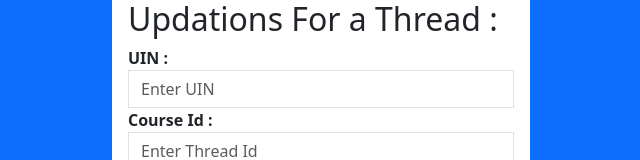
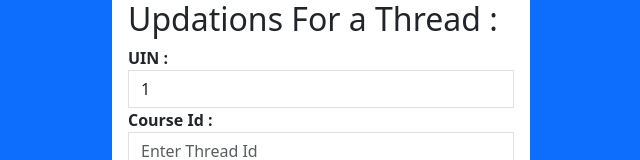
Before and after one commit to Anees-Azra/Stud_Mgmt_System2, a React (Create React App) app in the folder frontend/frontend/: page /updatethread/1 in a window 1280 px wide. Shown: the part 207-367 px from the top of the page, without its empty margins (319-959 px from the left). Built offline with nearby package versions, Linux system fonts and the light colour scheme.

Commit message:
comitted on 01/12/2024

```diff
--- a/frontend/frontend/src/Teachers/CreateThread.js
+++ b/frontend/frontend/src/Teachers/CreateThread.js
@@ -56,7 +56,7 @@ const CreateThread = () => {
     <div className="d-flex justify-content-center align-items-center bg-primary vh-100">
       <div className="bg-white p-3 rounded ">
         <h2>List Of Available Threads :</h2>
-        <Link to = '/dialogthread' className='btn btn-primary w-100 rounded 0'>
+        <Link to = '/threadlist' className='btn btn-primary w-100 rounded 0'>
           List of Threads</Link>
         <h2>Create Thread</h2>
         <form action="" onSubmit={handleCreateThread}>
--- a/frontend/frontend/src/Teachers/UpdateThread.js
+++ b/frontend/frontend/src/Teachers/UpdateThread.js
@@ -1,15 +1,21 @@
-import React, { useState } from 'react';
+import React, { useState , useEffect } from 'react';
 import { Link , useNavigate ,useParams} from 'react-router-dom';
 import axios from 'axios';
 
 const UpdateThread = () => {
   console.log('in updatethread component')
-  const {courseUIN} = useParams();
+  //const {courseUIN} = useParams();
+  const { UIN: courseUIN } = useParams();
+
   const [CourseId, setCourseId] = useState('');
   const [ThreadId, setThreadId] = useState('');
   const [ThreadStartDate, setThreadStartDate] = useState('');
   const [ThreadHeading, setThreadHeading] = useState('');
   const navigate = useNavigate();
+
+  // useEffect(() => {
+  //   setCourseId(courseUIN);
+  // }, [courseUIN]);
 
   const handleUpdateThread = (e) => {
     console.log('in handleupdatethread')
@@ -57,7 +63,7 @@ console.log('after axios')
             type='text'
             placeholder="Enter UIN"
             value = {courseUIN}
-            readOnly
+            //readOnly
             className="form-control rounded-0"
             //onChange={(e) => setUIN(e.target.value)}
             name="uin"
@@ -116,88 +122,3 @@ console.log('after axios')
 }
 
 export default UpdateThread;
-
-// import React, { useState } from 'react';
-// import { Link, useNavigate, useParams } from 'react-router-dom';
-// import axios from 'axios';
-
-// const UpdateCourse = () => {
-//   console.log('in update course')
-//   const {courseId} = useParams();
-//   //const [CourseId, setCourseId] = useState(''); // Assuming you get this from user input
-//   const [CourseName, setCourseName] = useState('');
-//   const navigate = useNavigate();
-
-//   const handleUpdateCourse = (e) => {
-//     console.log('in handleupdatecourse')
-//     e.preventDefault();
-
-//     //Check if CourseId is a valid integer
-//     const parsedCourseId = parseInt(courseId, 10);
-//     if (isNaN(parsedCourseId)) {
-//       alert('Invalid CourseId. Please enter a valid number.');
-//       return;
-//     }
-
-//     // Now parsedCourseId is a valid integer
-//     axios
-//       .put(`http://localhost:8080/routes/courses/updatecourse/${parsedCourseId}`, {
-//         //.put(`http://localhost:8080/routes/courses/updatecourse/CourseId`, {
-//           CourseId: parsedCourseId,
-//         CourseName: CourseName,
-//       })
-
-//       .then((res) => {
-//         console.log('Course is updated');
-//         alert('Course is Updated');
-//         navigate('/updatecourselist')
-//       })
-//       .catch((err) => {
-//         console.error(err);
-//       });
-//   };
-
-//   return (
-//     <div className="d-flex justify-content-center align-items-center bg-primary vh-100">
-//       <div className="bg-white p-3 rounded w-25">
-//         <h2>List Of Available Courses</h2>
-//         <Link to='/updatecourselist' className='btn btn-primary w-100 rounded 0'>
-//           List of Courses
-//         </Link>
-//         <h2>Update Course</h2>
-//         <form action="" onSubmit={handleUpdateCourse}>
-//           <label htmlFor="courseid"><strong>Course Id :</strong></label>
-//           <input
-//             type="text"
-//             placeholder="Enter Course Id"
-//             value = {courseId}
-//             readOnly
-//             className="form-control rounded-0"
-//             //onChange={(e) => setCourseId(e.target.value)}
-//             name="courseid"
-//           />
-
-//           <label htmlFor="courseid"><strong>Course Name :</strong></label>
-//           <input
-//             type="text"
-//             placeholder="Enter Course name"
-//             className="form-control rounded-0"
-//             onChange={(e) => setCourseName(e.target.value)}
-//             name="coursename"
-//           />
-//           <button type="submit" className="btn btn-success w-100 rounded-0">
-//             Update Course
-//           </button>
-//         </form>
-//         <Link to='/teacherdashboard' className='btn btn-primary w-100 rounded 0'>
-//           Teacher Dashboard
-//         </Link>
-//         <Link to='/' className='btn btn-secondary w-100 rounded 0'>
-//           Log Out
-//         </Link>
-//       </div>
-//     </div>
-//   );
-// }
-
-// export default UpdateCourse;
--- a/frontend/frontend/src/Teachers/UpdateThreadList.js
+++ b/frontend/frontend/src/Teachers/UpdateThreadList.js
@@ -2,7 +2,7 @@ import React, { useState, useEffect } from 'react';
 import axios from 'axios';
 import { Link } from 'react-router-dom';
 
-const ThreadList = () => {
+const UpdateThreadList = () => {
   const [threads, setThreads] = useState([]);
 
   useEffect(() => {
@@ -61,4 +61,4 @@ const ThreadList = () => {
   );
 };
 
-export default ThreadList;
+export default UpdateThreadList
```
Also changed, not shown: frontend/frontend/src/Teachers/UpdateCourseList.js (line endings or trailing spaces), 1 other file (tests, documents, lock files or other folders).
